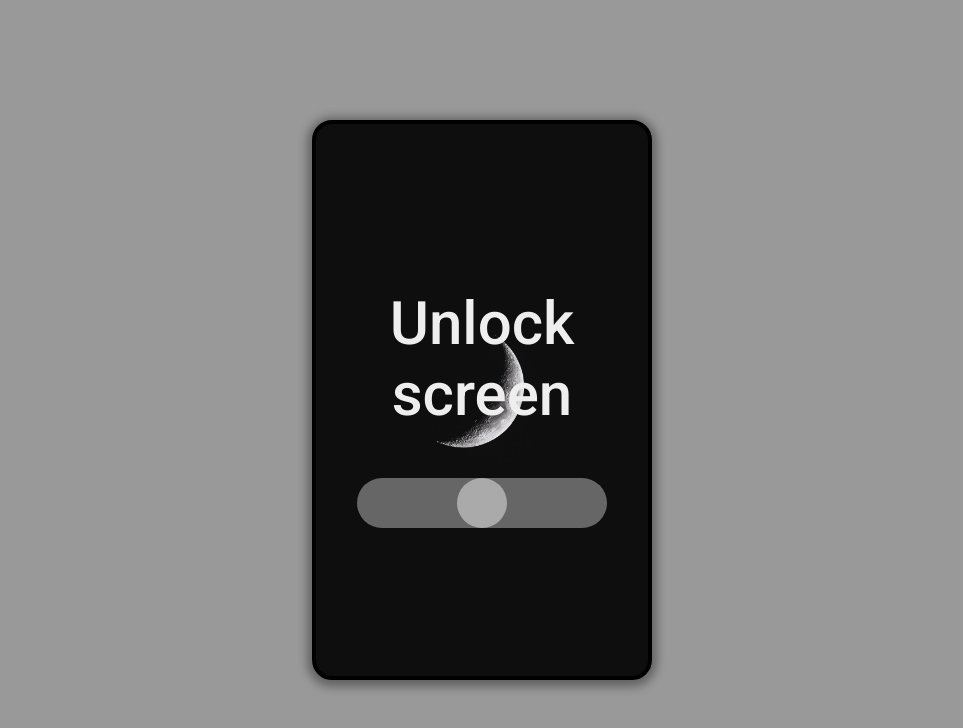
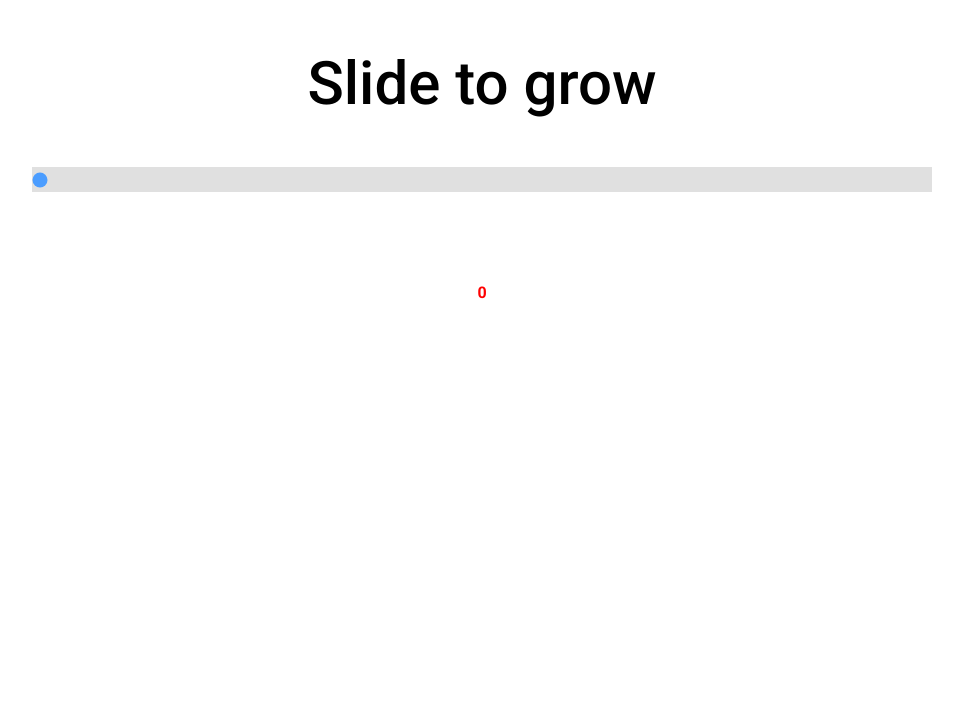
Before and after one commit to ArfinHasib/React-Projects, a React (Create React App) app: page / in a window 1280 px wide. Shown: the top 728 px of the page, without its empty margins (158-1121 px from the left). Built offline with nearby package versions, Linux system fonts and the light colour scheme.

Commit message:
09-SlideValue

```diff
--- a/src/App.js
+++ b/src/App.js
@@ -6,7 +6,8 @@ import './App.css';
 // import AlertApp from './projects/05-Alerts/AlertApp';
 // import TempControllerApp from './projects/06-Temp-Controller/TempControllerApp';
 // import LightDarkMode from './projects/07-Light&DarkMode/Light&DarkMode';
-import SlideToUnlock from './projects/08-slide-to-unlock/SlideToUnlock';
+// import SlideToUnlock from './projects/08-slide-to-unlock/SlideToUnlock';
+import Slider from './projects/09-slider/Slider';
 
 function App() {
    return (
@@ -18,7 +19,8 @@ function App() {
          {/* <AlertApp /> */}
          {/* <TempControllerApp /> */}
          {/* <LightDarkMode /> */}
-         <SlideToUnlock />
+         {/* <SlideToUnlock /> */}
+         <Slider />
       </div>
    );
 }
--- a/src/projects/08-slide-to-unlock/SlideToUnlock.jsx
+++ b/src/projects/08-slide-to-unlock/SlideToUnlock.jsx
@@ -18,13 +18,13 @@ export default function SlideToUnlock() {
       console.log(e.target.value);
    };
    const lockScreen = () => {
-      setLockSliderValue(0);
       setShowLockSlider(true);
       setUiProps({
          uiText: 'Unlock screen',
          uiColor: '#eee',
          uiBg: `url(${LockScreenImg}) center/cover no-repeat`,
       });
+      setLockSliderValue(0);
    };
 
    useEffect(() => {
--- /dev/null
+++ b/src/projects/09-slider/Slider.jsx
@@ -0,0 +1,50 @@
+import React, { useState } from 'react';
+import SliderComp from './SliderComp';
+import Title from '../components/Title';
+
+export default function Slider() {
+   const [slideValue, setSetslideValue] = useState(0);
+
+   const handleSliderValueChange = (e) => {
+      setSetslideValue(e.target.value);
+      console.log(e.target.value);
+   };
+
+   let bgColor;
+   let textColor;
+
+   if (slideValue < 25) {
+      bgColor = 'red';
+      textColor = 'red';
+   }
+
+   if (slideValue < 25 && slideValue <= 50) {
+      bgColor = 'blue';
+   }
+
+   if (slideValue > 51 && slideValue <= 75) {
+      bgColor = 'green';
+      textColor = 'white';
+   }
+
+   if (slideValue > 75) {
+      bgColor = 'orange';
+      textColor = 'white';
+   }
+
+   if (slideValue === 100) {
+      bgColor = 'red';
+   }
+
+   return (
+      <div className='container text-center'>
+         <Title text='Slide to grow' />
+         <SliderComp
+            setValue={slideValue}
+            handleInput={handleSliderValueChange}
+            bgColor={bgColor}
+            textColor={textColor}
+         />
+      </div>
+   );
+}
--- /dev/null
+++ b/src/projects/09-slider/SliderComp.jsx
@@ -0,0 +1,45 @@
+import React, { useState } from 'react';
+
+export default function SliderComp({
+   setValue,
+   handleInput,
+   bgColor,
+   textColor,
+}) {
+   const sliderStyle = {
+      appearance: 'none',
+      width: '100%',
+      height: 25,
+      background: 'lightgray',
+      cursor: 'pointer',
+      opacity: 0.7,
+   };
+
+   return (
+      <div className='container d-flex flex-column' style={{ gap: 100 }}>
+         <input
+            type='range'
+            min='0'
+            max='100'
+            value={setValue}
+            onInput={handleInput}
+            style={sliderStyle}
+         />
+         <div
+            style={{
+               color: !textColor ? 'black' : textColor,
+               background: !bgColor ? 'lightgray' : bgColor,
+               height: `${setValue * 3}px`,
+               width: `${setValue * 3}px`,
+               fontWeight: 600,
+               display: 'flex',
+               justifyContent: 'center',
+               alignItems: 'center',
+               borderRadius: '50%',
+            }}
+         >
+            <span>{setValue}</span>
+         </div>
+      </div>
+   );
+}
```
